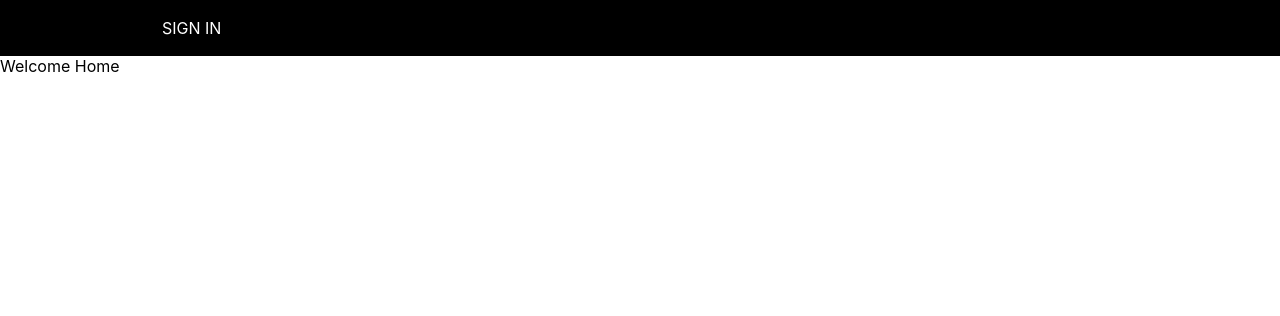
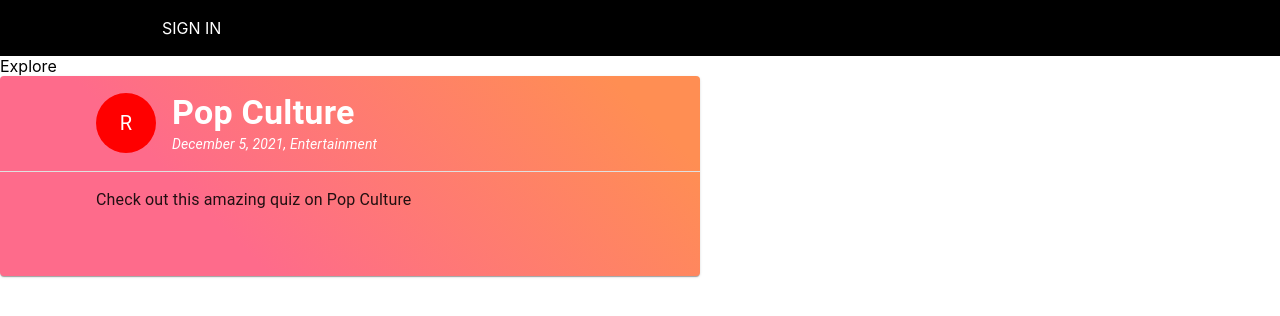
Before and after one commit to NichWayoe/Quizzy, a React (Create React App) app: page /home in a window 1280 px wide. Shown: the top 316 px of the page. Built offline with nearby package versions, Linux system fonts and the light colour scheme; no server answers.

Commit message:
Added new styled components

```diff
--- a/package.json
+++ b/package.json
@@ -3,6 +3,12 @@
   "version": "0.1.0",
   "private": true,
   "dependencies": {
+    "@emotion/react": "^11.7.0",
+    "@emotion/styled": "^11.6.0",
+    "@material-ui/core": "^4.12.3",
+    "@mui/core": "^5.0.0-alpha.54",
+    "@mui/material": "^5.2.2",
+    "@mui/styles": "^5.2.2",
     "@testing-library/jest-dom": "^5.11.4",
     "@testing-library/react": "^11.1.0",
     "@testing-library/user-event": "^12.1.10",
--- /dev/null
+++ b/src/Components/HomeCard.js
@@ -0,0 +1,33 @@
+import {PostCard} from "./styledComponents"
+import React from 'react'
+import Avatar from '@mui/material/Avatar';
+import CardHeader from '@mui/material/CardHeader';
+import CardMedia from '@mui/material/CardMedia';
+import CardContent from '@mui/material/CardContent';
+import styled, { css } from 'styled-components';
+import Typography from '@mui/material/Typography';
+import Divider from "@mui/material/Divider"
+
+export default function HomeCard(props) {
+    return (
+        <div>
+            <PostCard>
+            <CardHeader  sx={{fontSize:"14", marginLeft:10}}
+        avatar={
+          <Avatar sx={{ bgcolor: "red", width:60, height:60}}>
+            R
+          </Avatar>
+        }
+
+        title={<Typography variant="h4" sx={{color:"white", fontWeight:'bold', fontSize: 34}}> Pop Culture</Typography>} //add quiz name here
+        subheader={<Typography sx={{color:"white", fontStyle:"italic", fontSize:14}}> December 5, 2021, Entertainment</Typography>}
+
+      />
+      <Divider sx={{bgcolor:"white"}}/>
+      <CardContent sx={{marginLeft:10}}>
+          <Typography>Check out this amazing quiz on Pop Culture</Typography>
+      </CardContent>
+            </PostCard>
+        </div>
+    )
+}
--- /dev/null
+++ b/src/Components/styledComponents.js
@@ -0,0 +1,25 @@
+import * as React from 'react';
+import { styled } from '@mui/styles';
+import {Card, Button} from '@mui/material';
+
+
+export const MyButton = styled(Button)({
+  background: 'linear-gradient(45deg, #FE6B8B 30%, #FF8E53 90%)',
+  border: 0,
+  borderRadius: 3,
+  boxShadow: '0 3px 5px 2px rgba(255, 105, 135, .3)',
+  color: 'white',
+  height: 48,
+  padding: '0 30px',
+});
+export const PostCard=styled(Card)({
+  background: 'linear-gradient(45deg, #FE6B8B 30%, #FF8E53 90%)',
+  width: 700,
+  height: 200,
+  boxShadow: '0 3px 5px 2px rgba(255, 105, 135, .3)',
+  hover: {
+    "&:hover" :{
+      backgroundColor:'red'
+    }
+  }
+})
--- a/src/Controllers/LoginController.react.js
+++ b/src/Controllers/LoginController.react.js
@@ -16,8 +16,7 @@ const uiConfig = {
 function LoginController() {
   return (
     <div>
-      <h1>Quizzy</h1>
-      <p>Please sign-in:</p>
+
       <StyledFirebaseAuth uiConfig={uiConfig} firebaseAuth={firebase.auth()} />
     </div>
   );
--- a/src/Views/HomeView.react.js
+++ b/src/Views/HomeView.react.js
@@ -1,6 +1,12 @@
-
+import {MyButton,PostCard} from "../Components/styledComponents"
+import HomeCard from "../Components/HomeCard";
 function HomeView(props) {
 return (
-    <div>Welcome Home</div>)
+    <>
+    <div>Explore</div>
+    <HomeCard />
+    </>
+
+    )
 }
 export default HomeView;
```
Also changed, not shown: 1 other file (tests, documents, lock files or other folders).
